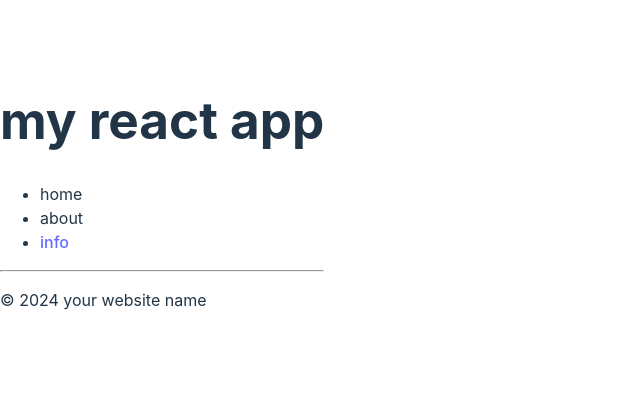
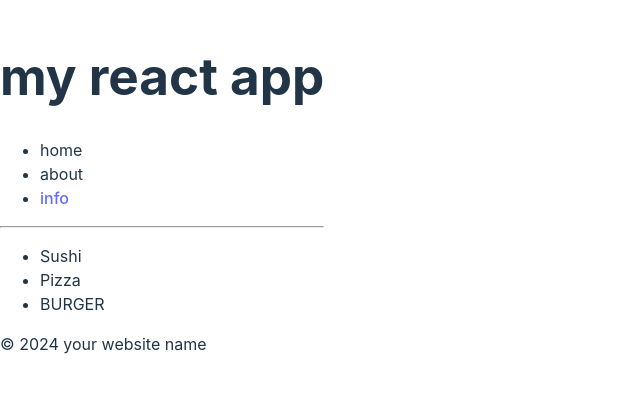
Before and after one commit to soroush-04/react-azure-playground, a React (Vite) app: page / in a window 1280 px wide. Shown: the part 207-600 px from the top of the page, without its empty margins (0-640 px from the left). Built offline with nearby package versions, Linux system fonts and the light colour scheme.

Commit message:
Create Food component

```diff
--- a/src/App.jsx
+++ b/src/App.jsx
@@ -1,10 +1,12 @@
 import Header from "./Header.jsx"
 import Footer from "./Footer.jsx";
+import Food from "./Food.jsx";
 
 function App() {
   return(
     <>
       <Header/>
+      <Food/>
       <Footer/>
     </>
   );
--- /dev/null
+++ b/src/Food.jsx
@@ -0,0 +1,15 @@
+
+function Food() {
+    const food1 = "Pizza";
+    const food2 = "Burger";
+
+    return(
+        <ul>
+            <li>Sushi</li>
+            <li> {food1} </li>
+            <li> {food2.toUpperCase()} </li>
+        </ul>
+    );
+}
+
+export default Food
```
